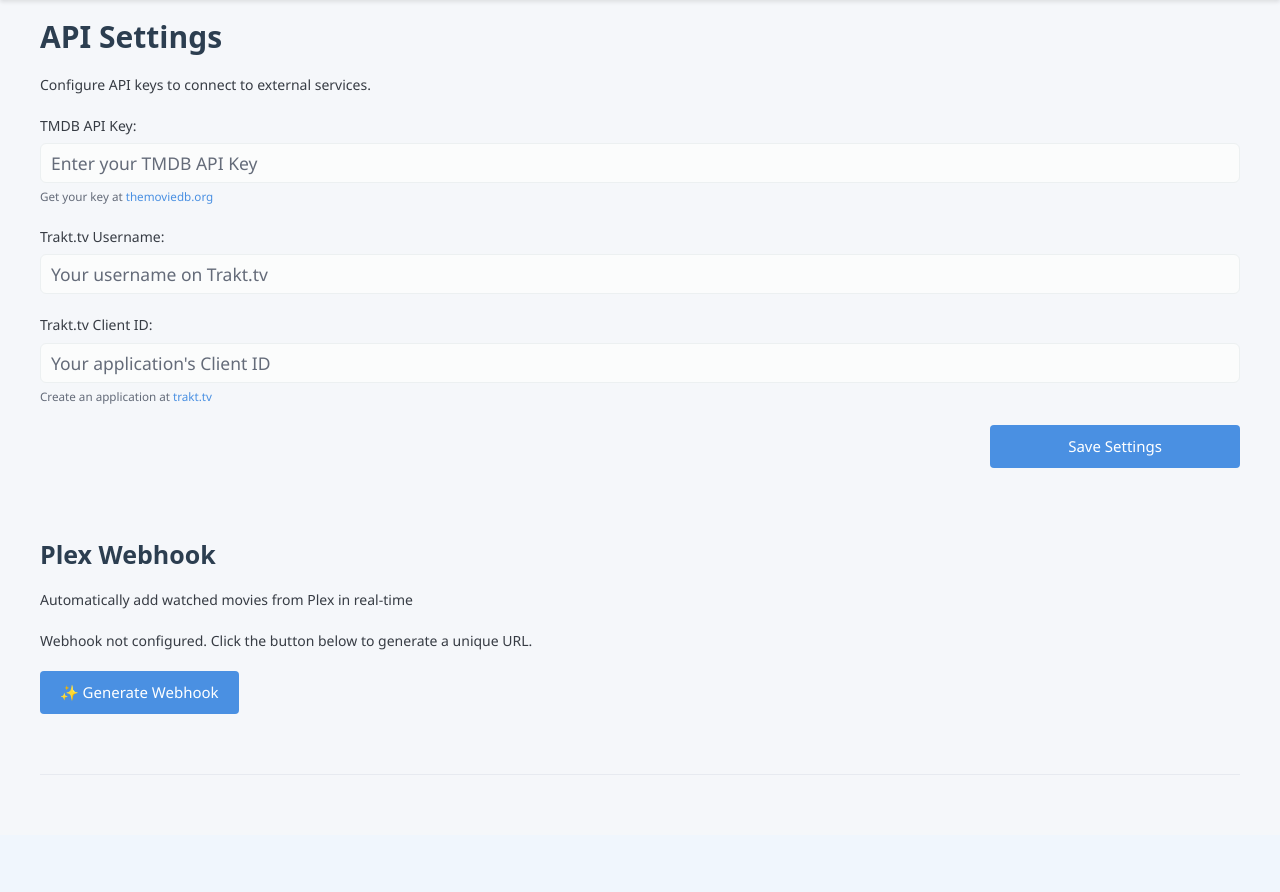
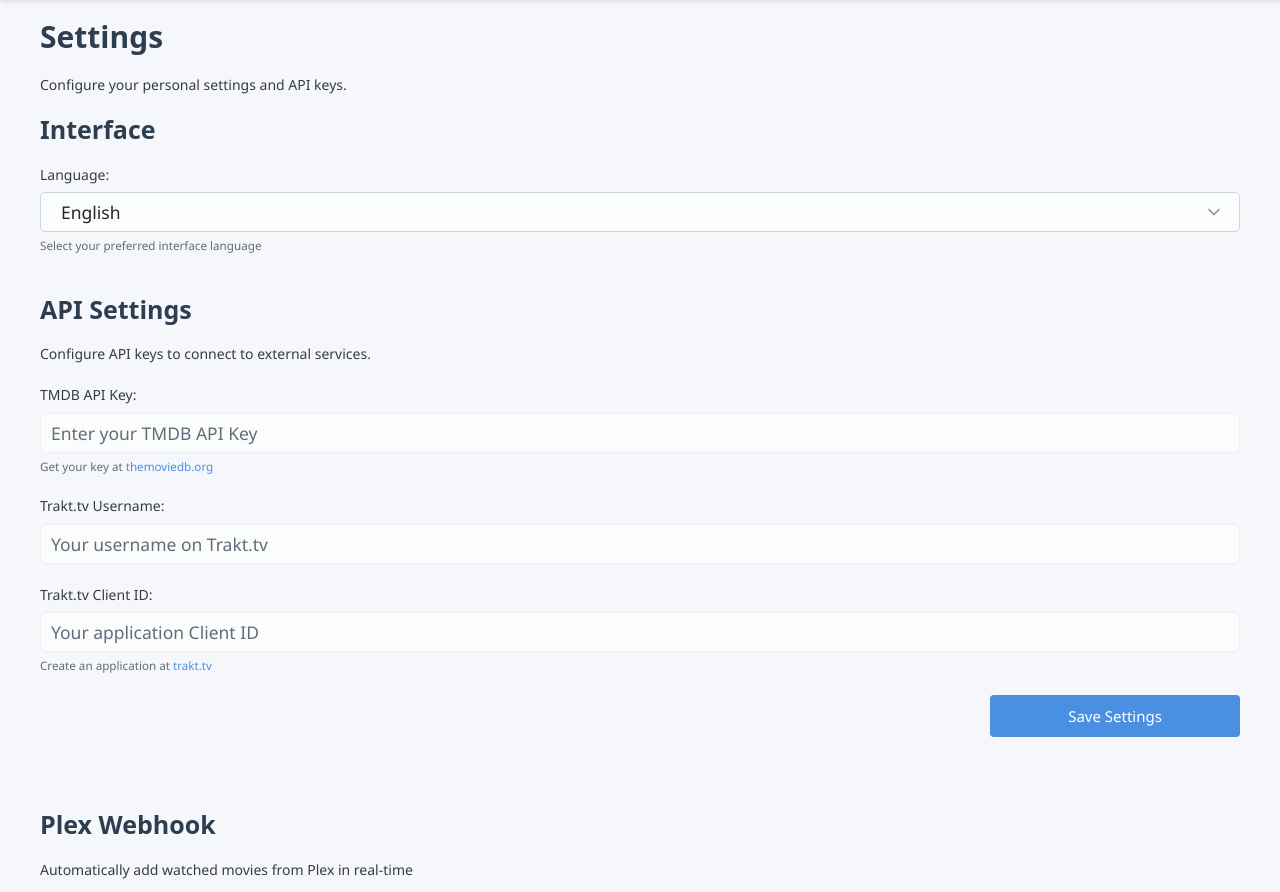
Before and after one commit to dntsk/NestFlix, a Django app: page /settings/ in a window 1280 px wide. Shown: the part 72-964 px from the top of the page. Before the commit the page ends 847 px from the top, so only its background shows below. Run offline with Django 5.2, Linux system fonts and the light colour scheme; the visitor is signed in with stand-in values (Sample User, id 1); data comes from the database, SQL or seed files in the repository; some libraries are stand-ins or nearby versions.

Commit message:
translations

```diff
--- /dev/null
+++ b/catalog/middleware.py
@@ -0,0 +1,20 @@
+from django.utils import translation
+
+
+class UserLanguageMiddleware:
+    def __init__(self, get_response):
+        self.get_response = get_response
+
+    def __call__(self, request):
+        if request.user.is_authenticated:
+            try:
+                user_settings = request.user.usersettings
+                user_language = user_settings.language
+                translation.activate(user_language)
+                request.LANGUAGE_CODE = user_language
+            except Exception:
+                pass
+
+        response = self.get_response(request)
+        translation.deactivate()
+        return response
--- a/catalog/models.py
+++ b/catalog/models.py
@@ -32,6 +32,12 @@ class UserSettings(models.Model):
     plex_webhook_token = models.CharField(max_length=64, blank=True, unique=True, null=True, verbose_name="Plex Webhook Token")
     plex_webhook_enabled = models.BooleanField(default=False, verbose_name="Plex Webhook Enabled")
     plex_webhook_created_at = models.DateTimeField(null=True, blank=True, verbose_name="Plex Webhook Created")
+    language = models.CharField(
+        max_length=10,
+        choices=[('en', 'English'), ('ru', 'Русский')],
+        default='en',
+        verbose_name="Interface Language"
+    )
     created_at = models.DateTimeField(default=timezone.now)
     updated_at = models.DateTimeField(auto_now=True)
 
--- a/catalog/templates/catalog/base.html
+++ b/catalog/templates/catalog/base.html
@@ -1,3 +1,4 @@
+{% load i18n %}
 <!DOCTYPE html>
 <html lang="en" data-theme="light">
 <head>
@@ -104,16 +105,16 @@
         <ul>
             <li><strong><a href="{% url 'catalog:home' %}">NestFlix</a></strong></li>
         </ul>
-         <ul>
+          <ul>
               {% if user.is_authenticated %}
-                  <li><a href="{% url 'catalog:movie_search' %}">Add Movie</a></li>
-                  <li><a href="{% url 'catalog:user_settings' %}">Settings</a></li>
+                  <li><a href="{% url 'catalog:movie_search' %}">{% trans "Add Movie" %}</a></li>
+                  <li><a href="{% url 'catalog:user_settings' %}">{% trans "Settings" %}</a></li>
                   <li id="import-indicator" style="display: none;">
                       <div style="width: 16px; height: 16px; border: 2px solid var(--muted); border-top: 2px solid var(--accent); border-radius: 50%; animation: spin 1s linear infinite;"></div>
                   </li>
-                   <li><a href="{% url 'logout' %}?next={% url 'catalog:home' %}">Logout</a></li>
+                   <li><a href="{% url 'logout' %}?next={% url 'catalog:home' %}">{% trans "Logout" %}</a></li>
               {% else %}
-                 <li style="margin-left: auto;"><a href="{% url 'login' %}" style="background: var(--primary); color: white; padding: 0.5rem 1rem; border-radius: 4px;">Login</a></li>
+                 <li style="margin-left: auto;"><a href="{% url 'login' %}" style="background: var(--primary); color: white; padding: 0.5rem 1rem; border-radius: 4px;">{% trans "Login" %}</a></li>
              {% endif %}
          </ul>
     </nav>
@@ -147,8 +148,8 @@
 
                         showNotification(
                             data.status === 'completed' ?
-                            'Import completed successfully!' :
-                            'Import error: ' + (data.error_message || 'Unknown error')
+                            '{% trans "Import completed successfully!" %}' :
+                            '{% trans "Import error" %}: ' + (data.error_message || '{% trans "Unknown error" %}')
                         );
 
                         localStorage.removeItem('active_import_task');
--- a/catalog/templates/catalog/user_settings.html
+++ b/catalog/templates/catalog/user_settings.html
@@ -1,10 +1,16 @@
 {% extends 'catalog/base.html' %}
+{% load i18n %}
 
-{% block title %}Settings{% endblock %}
+{% block title %}{% trans "Settings" %}{% endblock %}
 
 {% block content %}
 <style>
 input[type="text"] {
+    height: 2rem;
+    font-size: 0.875rem;
+    padding: 0.25rem 0.5rem;
+}
+select {
     height: 2rem;
     font-size: 0.875rem;
     padding: 0.25rem 0.5rem;
@@ -19,24 +25,36 @@ button {
     width: 250px !important;
 }
 </style>
-<h1>API Settings</h1>
-<p>Configure API keys to connect to external services.</p>
+<h1>{% trans "Settings" %}</h1>
+<p>{% trans "Configure your personal settings and API keys." %}</p>
 
 <form method="post">
     {% csrf_token %}
 
-    <label for="tmdb_api_key">TMDB API Key:</label>
-    <input type="text" id="tmdb_api_key" name="tmdb_api_key" value="{{ settings.tmdb_api_key }}" placeholder="Enter your TMDB API Key" required>
-    <small>Get your key at <a href="https://www.themoviedb.org/settings/api" target="_blank">themoviedb.org</a></small>
+    <h2>{% trans "Interface" %}</h2>
 
-    <label for="trakt_username">Trakt.tv Username:</label>
-    <input type="text" id="trakt_username" name="trakt_username" value="{{ settings.trakt_username }}" placeholder="Your username on Trakt.tv">
+    <label for="language">{% trans "Language" %}:</label>
+    <select id="language" name="language">
+        <option value="en" {% if settings.language == 'en' %}selected{% endif %}>English</option>
+        <option value="ru" {% if settings.language == 'ru' %}selected{% endif %}>Русский</option>
+    </select>
+    <small>{% trans "Select your preferred interface language" %}</small>
 
-    <label for="trakt_client_id">Trakt.tv Client ID:</label>
-    <input type="text" id="trakt_client_id" name="trakt_client_id" value="{{ settings.trakt_client_id }}" placeholder="Your application's Client ID">
-    <small>Create an application at <a href="https://trakt.tv/oauth/applications" target="_blank">trakt.tv</a></small>
+    <h2 style="margin-top: 2rem;">{% trans "API Settings" %}</h2>
+    <p>{% trans "Configure API keys to connect to external services." %}</p>
 
-    <button type="submit" style="float: right;">Save Settings</button>
+    <label for="tmdb_api_key">{% trans "TMDB API Key" %}:</label>
+    <input type="text" id="tmdb_api_key" name="tmdb_api_key" value="{{ settings.tmdb_api_key }}" placeholder="{% trans 'Enter your TMDB API Key' %}" required>
+    <small>{% trans "Get your key at" %} <a href="https://www.themoviedb.org/settings/api" target="_blank">themoviedb.org</a></small>
+
+    <label for="trakt_username">{% trans "Trakt.tv Username" %}:</label>
+    <input type="text" id="trakt_username" name="trakt_username" value="{{ settings.trakt_username }}" placeholder="{% trans 'Your username on Trakt.tv' %}">
+
+    <label for="trakt_client_id">{% trans "Trakt.tv Client ID" %}:</label>
+    <input type="text" id="trakt_client_id" name="trakt_client_id" value="{{ settings.trakt_client_id }}" placeholder="{% trans 'Your application Client ID' %}">
+    <small>{% trans "Create an application at" %} <a href="https://trakt.tv/oauth/applications" target="_blank">trakt.tv</a></small>
+
+    <button type="submit" style="float: right;">{% trans "Save Settings" %}</button>
 </form>
 <div style="clear: both;"></div>
 
--- a/catalog/views.py
+++ b/catalog/views.py
@@ -7,7 +7,7 @@ from django.core.paginator import Paginator
 from django.utils import timezone
 from datetime import datetime
 from .models import Movie, UserRating, UserSettings, ImportTask
-from .tmdb_client import search_movies, get_movie_details
+from .tmdb_client import search_movies, get_movie_details, get_tmdb_language
 from .trakt_client import get_watched_movies, get_watched_shows, get_rated_movies, get_rated_shows
 from .tasks import import_trakt_data_task
 from .logger import logger, mask_sensitive
@@ -21,26 +21,26 @@ def movie_search(request):
     try:
         settings_obj = UserSettings.objects.get(user=request.user)
         tmdb_api_key = settings_obj.tmdb_api_key
+        user_language = get_tmdb_language(settings_obj.language)
     except UserSettings.DoesNotExist:
-        tmdb_api_key = None
+        return render(request, 'catalog/search.html')
 
-    if not tmdb_api_key:
-        return render(request, 'catalog/search.html', {'error': 'Please configure TMDB API Key in settings'})
+    query = request.GET.get('query', '').strip()
+    results = []
+    is_in_collection = {}
 
-    if request.META.get('HTTP_HX_REQUEST') and 'query' in request.GET:
-        query = request.GET.get('query')
-        if query:
-            results = search_movies(query, tmdb_api_key)
-            # Add is_in_collection flag
-            for result in results:
-                movie_exists = Movie.objects.filter(tmdb_id=result['id']).exists()
-                if movie_exists:
-                    movie = Movie.objects.get(tmdb_id=result['id'])
-                    result['is_in_collection'] = UserRating.objects.filter(user=request.user, movie=movie).exists()
-                else:
-                    result['is_in_collection'] = False
-            return render(request, 'catalog/partials/search_results.html', {'results': results})
-        else:
+    if query:
+        results = search_movies(query, tmdb_api_key, user_language)
+        # Add is_in_collection flag
+        for result in results:
+            movie_exists = Movie.objects.filter(tmdb_id=result['id']).exists()
+            if movie_exists:
+                movie = Movie.objects.get(tmdb_id=result['id'])
+                result['is_in_collection'] = UserRating.objects.filter(user=request.user, movie=movie).exists()
+            else:
+                result['is_in_collection'] = False
+        return render(request, 'catalog/partials/search_results.html', {'results': results})
+    else:
             return render(request, 'catalog/partials/search_results.html', {'results': []})
     return render(request, 'catalog/search.html')
 
@@ -50,6 +50,7 @@ def add_movie(request, media_type, tmdb_id):
     try:
         settings_obj = UserSettings.objects.get(user=request.user)
         tmdb_api_key = settings_obj.tmdb_api_key
+        user_language = get_tmdb_language(settings_obj.language)
     except UserSettings.DoesNotExist:
         return HttpResponse('<p>Please configure TMDB API Key in settings</p>', status=400)
 
@@ -57,7 +58,7 @@ def add_movie(request, media_type, tmdb_id):
         return HttpResponse('<p>Please configure TMDB API Key in settings</p>', status=400)
 
     if request.method in ['POST', 'PUT']:
-        movie_data = get_movie_details(media_type, tmdb_id, tmdb_api_key)
+        movie_data = get_movie_details(media_type, tmdb_id, tmdb_api_key, user_language)
         if not movie_data:
             return HttpResponse('<p>Data loading error.</p>', status=500)
         title = movie_data.get('title', movie_data.get('name', 'Unknown'))
@@ -166,8 +167,9 @@ def user_settings(request):
         settings_obj.tmdb_api_key = tmdb_api_key
         settings_obj.trakt_username = trakt_username
         settings_obj.trakt_client_id = trakt_client_id
+        settings_obj.language = request.POST.get('language', 'en')
         settings_obj.save()
-        messages.success(request, 'Настройки сохранены!')
+        messages.success(request, 'Settings saved successfully!')
         return redirect('catalog:user_settings')
 
     return render(request, 'catalog/user_settings.html', {'settings': settings_obj})
@@ -181,6 +183,7 @@ def import_from_trakt(request):
         username = settings_obj.trakt_username
         trakt_client_id = settings_obj.trakt_client_id
         tmdb_key = settings_obj.tmdb_api_key
+        user_language = settings_obj.language
     except UserSettings.DoesNotExist:
         if request.META.get('HTTP_HX_REQUEST') or request.headers.get('X-Requested-With') == 'XMLHttpRequest':
             return JsonResponse({'error': 'Сначала настройте API ключи'}, status=400)
@@ -220,11 +223,12 @@ def import_from_trakt(request):
 
     # Запускаем фоновую задачу
     import_trakt_data_task(
-        task_id=task_id,
+        task_id=str(task.task_id),
         user_id=request.user.id,
         username=username,
         client_id=trakt_client_id,
-        tmdb_key=tmdb_key
+        tmdb_key=tmdb_key,
+        language=user_language
     )
 
     # Проверяем, AJAX ли запрос
--- a/requirements.txt
+++ b/requirements.txt
@@ -5,3 +5,4 @@ django-widget-tweaks==1.5.0
 bandit>=1.8.6
 safety>=3.6.1
 loguru>=0.7.0
+django-background-tasks>=1.2.8
```
Also changed, not shown: catalog/tasks.py (+5 -4 lines), catalog/templates/catalog/movie_detail.html (+9 -8 lines), catalog/templates/catalog/my_library.html (+13 -12 lines), catalog/tmdb_client.py (+15 -7 lines), movie_tracker/settings.py (+14 -1 lines), catalog/migrations/0009_usersettings_language.py (added), locale/ru/LC_MESSAGES/django.po (added).
